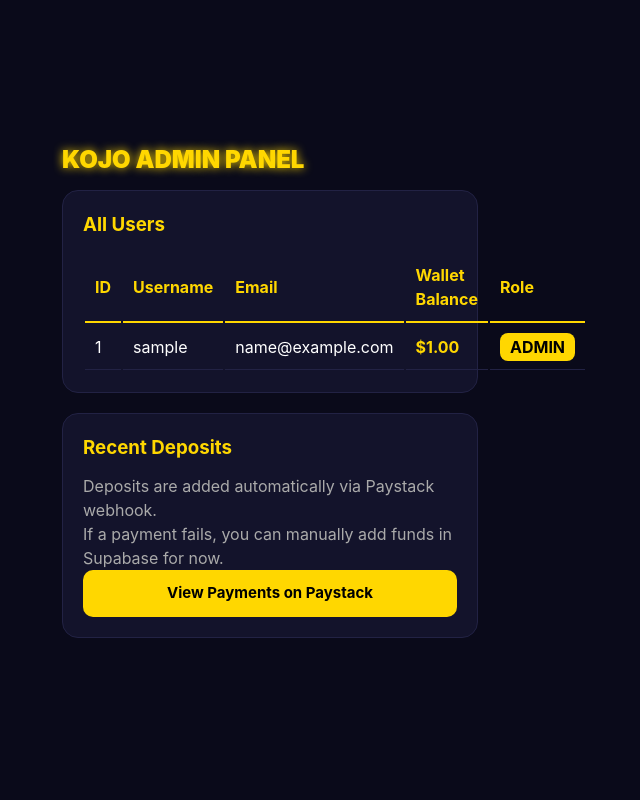
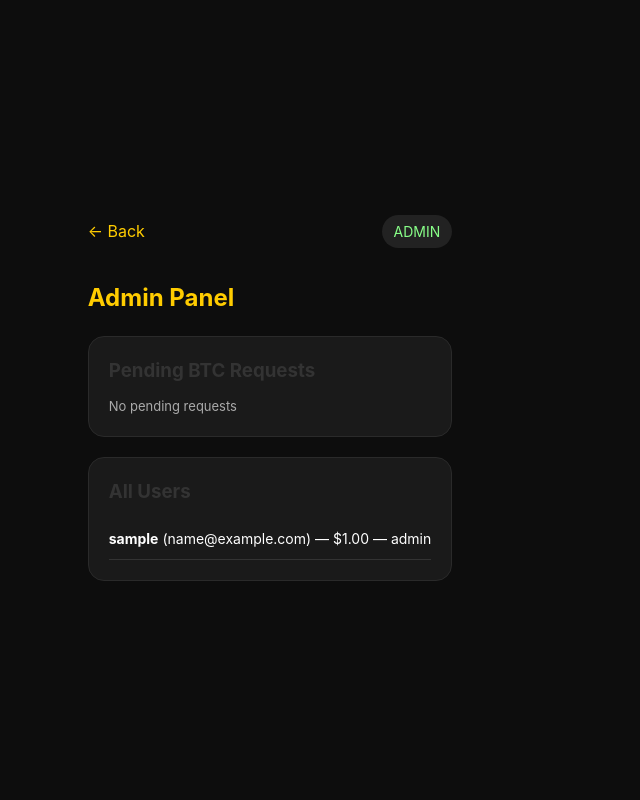
Before and after one commit to ajewoletemi/Kojo-sms-app, a Flask app: page /admin in a window 1280 px wide. Shown: the whole page, without its empty margins (370-1010 px from the left). Run offline with Flask 3, Linux system fonts and the light colour scheme; the visitor is signed in with stand-in values (Sample User, id 1); tables that the repository leaves empty hold one stand-in row (values such as "Sample post").

Commit message:
Update admin.html

```diff
--- a/templates/admin.html
+++ b/templates/admin.html
@@ -1,50 +1,39 @@
 {% extends "base.html" %}
+{% block title %}Admin Panel{% endblock %}
 {% block content %}
-<style>
-body { background: #0a0a1a; color: #fff; }
-.admin-card { background: #13132b; border: 1px solid #222244; border-radius: 16px; padding: 20px; margin-bottom: 20px; }
-h2 { color: #FFD700; font-weight: 900; text-shadow: 0 0 10px #FFD700; }
-table { width: 100%; color: #fff; }
-th { color: #FFD700; border-bottom: 2px solid #FFD700; padding: 10px; text-align: left; }
-td { padding: 10px; border-bottom: 1px solid #222244; }
-.badge-admin { background: #FFD700; color: #000; padding: 4px 10px; border-radius: 8px; font-weight: bold; }
-</style>
+<div class="nav">
+    <a href="{{ url_for('dashboard') }}">← Back</a>
+    <span class="balance-badge">ADMIN</span>
+</div>
 
-<div class="container mt-4">
-  <h2 class="mb-4">KOJO ADMIN PANEL</h2>
+<h2 style="color:var(--yellow); margin-bottom:20px;">Admin Panel</h2>
 
-  <div class="admin-card">
-    <h3 style="color: #FFD700;">All Users</h3>
-    <table>
-      <thead>
-        <tr>
-          <th>ID</th>
-          <th>Username</th>
-          <th>Email</th>
-          <th>Wallet Balance</th>
-          <th>Role</th>
-        </tr>
-      </thead>
-      <tbody>
-        {% for user in users %}
-        <tr>
-          <td>{{ user.id }}</td>
-          <td>{{ user.username }}</td>
-          <td>{{ user.email }}</td>
-          <td style="color: #FFD700; font-weight: bold;">${{ "%.2f"|format(user.wallet) }}</td>
-          <td>{% if user.role == 'admin' %}<span class="badge-admin">ADMIN</span>{% else %}user{% endif %}</td>
-        </tr>
+<div class="card">
+    <h3 style="margin-bottom:12px;">Pending BTC Requests</h3>
+    {% if pending_btc %}
+        {% for req in pending_btc %}
+        <div style="border-bottom:1px solid #333; padding:12px 0;">
+            <div><strong>{{ req.user.username }}</strong> — ${{ "%.2f"|format(req.amount_usd) }}</div>
+            <div class="muted" style="font-size:13px;">{{ req.created_at.strftime('%Y-%m-%d %H:%M') }}</div>
+            <div style="margin-top:8px;">
+                <a href="{{ url_for('approve_btc', req_id=req.id) }}" class="btn" style="width:auto; padding:6px 14px; margin-right:8px;">Approve</a>
+                <a href="{{ url_for('reject_btc', req_id=req.id) }}" class="btn btn-outline" style="width:auto; padding:6px 14px;">Reject</a>
+            </div>
+        </div>
         {% endfor %}
-      </tbody>
-    </table>
-  </div>
+    {% else %}
+        <p class="muted">No pending requests</p>
+    {% endif %}
+</div>
 
-  <div class="admin-card">
-    <h3 style="color: #FFD700;">Recent Deposits</h3>
-    <p style="color: #aaa;">Deposits are added automatically via Paystack webhook. <br>
-    If a payment fails, you can manually add funds in Supabase for now.</p>
-    <a href="https://dashboard.paystack.com/#/Payments" target="_blank" class="btn" style="background: #FFD700; color: #000; font-weight: bold;">View Payments on Paystack</a>
-  </div>
-
+<div class="card">
+    <h3 style="margin-bottom:12px;">All Users</h3>
+    {% for u in users %}
+    <div style="border-bottom:1px solid #333; padding:10px 0; font-size:14px;">
+        <strong>{{ u.username }}</strong> ({{ u.email }})
+        — ${{ "%.2f"|format(u.wallet) }}
+        — {{ u.role }}
+    </div>
+    {% endfor %}
 </div>
 {% endblock %}
```
